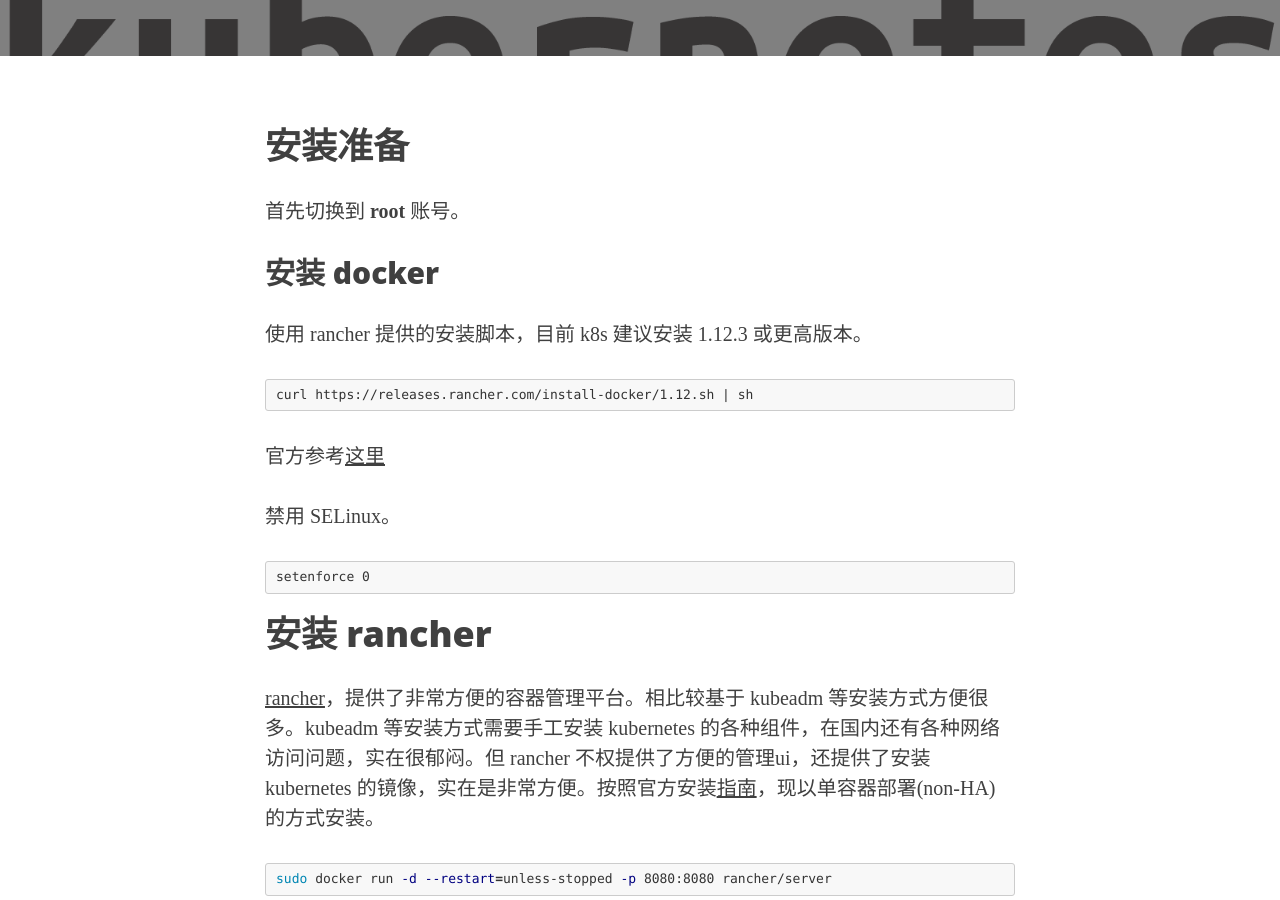
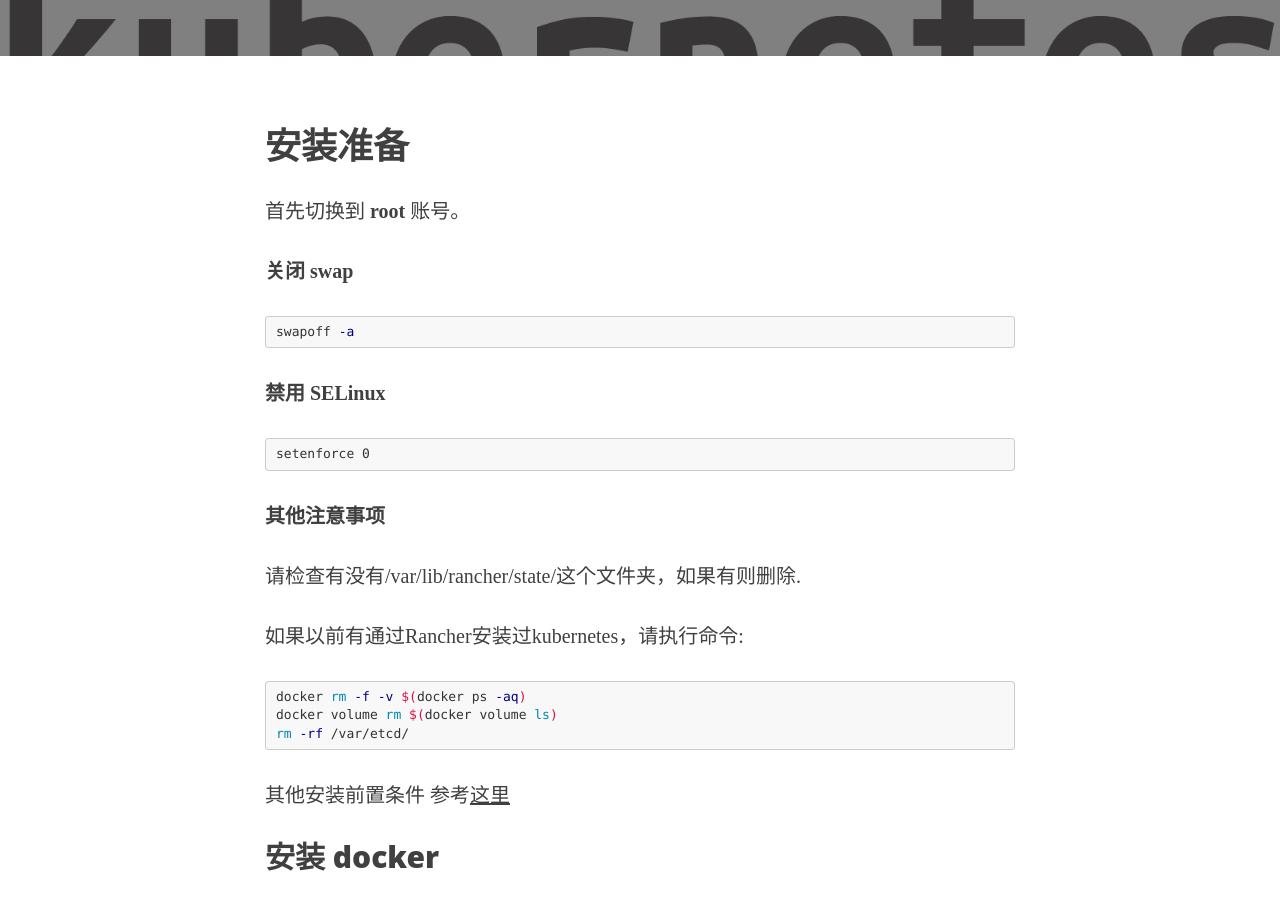
Before and after one commit to jmaxhu/jmaxhu, a Jekyll site: the page built from _posts/2018-02-28-k8s-setup.md, in a window 1280 px wide and 900 px high, scrolled down 417 px. Built offline with Jekyll 4.4.1, drawn with Linux system fonts in a browser that asks for light colours; nearby versions of some CDN libraries; comment, search, counter and statistics services are not loaded.

Commit message:
更新k8s安装说明

````diff
--- a/_posts/2018-02-28-k8s-setup.md
+++ b/_posts/2018-02-28-k8s-setup.md
@@ -9,6 +9,32 @@
 
 首先切换到 **root** 账号。
 
+**关闭 swap**
+
+```shell
+swapoff -a
+```
+
+**禁用 SELinux**
+
+```shell
+setenforce 0
+```
+
+**其他注意事项**
+
+请检查有没有/var/lib/rancher/state/这个文件夹，如果有则删除.
+
+如果以前有通过Rancher安装过kubernetes，请执行命令:
+
+```shell
+docker rm -f -v $(docker ps -aq)
+docker volume rm $(docker volume ls)
+rm -rf /var/etcd/
+```
+
+其他安装前置条件 参考[这里](https://kubernetes.io/docs/setup/independent/install-kubeadm/#before-you-begin)
+
 ## 安装 docker
 
 使用 rancher 提供的安装脚本，目前 k8s 建议安装 1.12.3 或更高版本。
@@ -18,12 +44,6 @@
 ```
 
 官方参考[这里](https://docs.docker.com/engine/installation/)
-
-禁用 SELinux。
-
-```shell
-setenforce 0
-```
 
 # 安装 rancher
 
````
